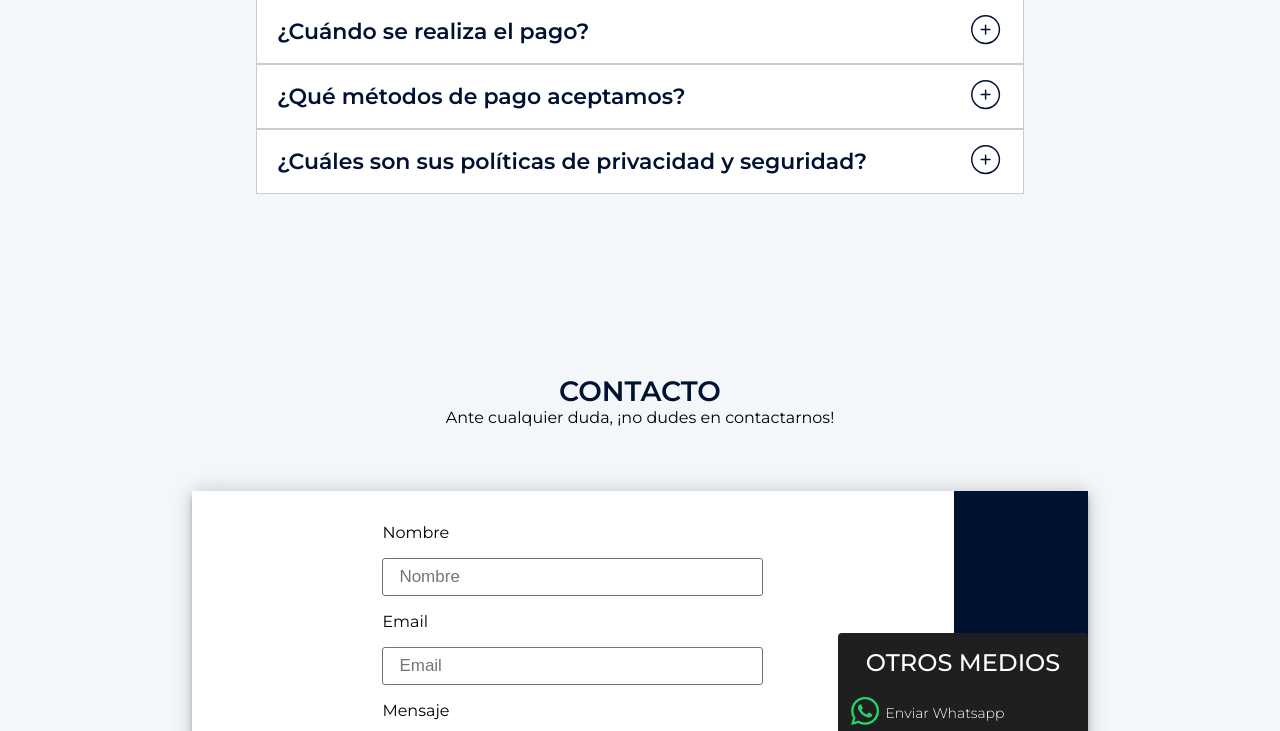
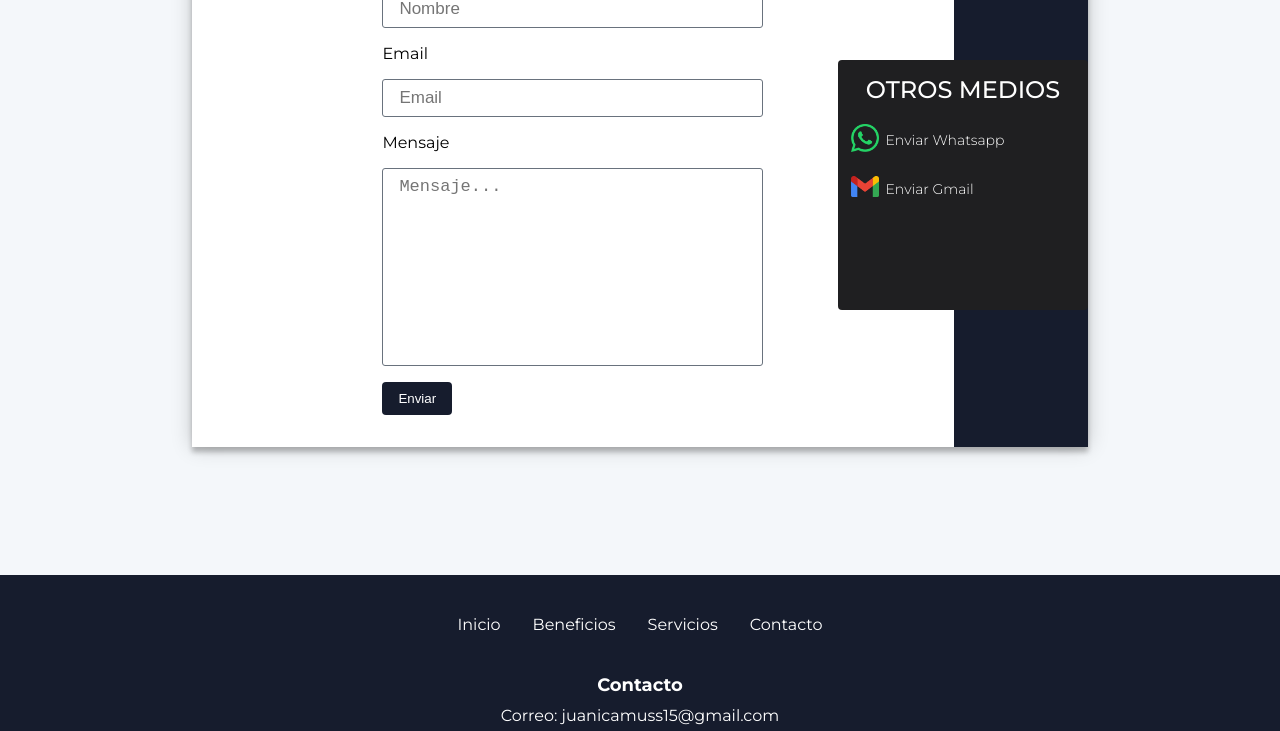
Before and after one commit to Juanicamuss21/Agencia-Digital, a React (Vite) app: page / in a window 1280 px wide. Shown: the part 2960-3691 px from the top of the page. Built offline with nearby package versions, Linux system fonts and the light colour scheme.

Commit message:
Version desktop finalizada

```diff
--- a/src/App.jsx
+++ b/src/App.jsx
@@ -5,7 +5,7 @@ import About from './components/About/About'
 // import WhyUs from './components/Why Us/WhyUs'
 import Services from './components/Services/Services'
 import Proyectos from './components/Proyectos/Proyectos'
-import Accordion from './components/Accordion/Accordion'
+// import Accordion from './components/Accordion/Accordion'
 import Contact from './components/Contact/Contact'
 import Footer from './components/Footer/Footer'
 
@@ -18,7 +18,7 @@ function App () {
       {/* <WhyUs /> */}
       <Services />
       <Proyectos />
-      <Accordion />
+      {/* <Accordion /> */}
       <Contact />
       <Footer />
     </>
--- a/src/components/About/About.jsx
+++ b/src/components/About/About.jsx
@@ -8,7 +8,7 @@ import icon3 from '../../assets/number-3-1.svg'
 
 const About = () => {
   return (
-    <section id='sobre-nosotros' className='about-section'>
+    <section id='beneficios' className='about-section'>
 
       <div className='about-section-title'>
         <h2>No impidas que tu negocio cuente con los beneficios de un sitio web</h2>
--- a/src/components/Contact/Contact.css
+++ b/src/components/Contact/Contact.css
@@ -1,10 +1,5 @@
 .section-contact {
     padding: 4rem 0;
-}
-
-.contact-container {
-    border-radius: 12px 0 0 12px;
-    text-align: center;
 }
 
 /* .contact-text {
@@ -14,10 +9,16 @@
     outline: 3px solid red;
 } */
 
-.contact-title {
-    color: var(--color-primario);
-    font-weight: 600;
+.contact-container {
+    width: 60%;
+    margin: auto;
+    text-align: center;
+    color: var(--color-text);
     text-transform: uppercase;
+}
+
+.contact-container p{
+    padding: 10px;
 }
 
 .contenedor-gris {
@@ -96,7 +97,7 @@
 
 .contenedor-azul {
     width: 15%;
-    background: var(--color-primario);
+    background: #161c2d;
 }
 
 .contact-form input,textarea{
@@ -120,14 +121,18 @@ textarea:focus {
 }
 
 .btn-form {
-    padding: .75rem 1.5rem;
+    padding: .55rem 1rem;
     color: #fff;
     border: 0;
     border-radius: 4px;
-    font-size: 17px;
     cursor: pointer;
-    background: var(--color-primario);
+    background: #161c2d;
+    transition: transform 0.3s ease;
     /* background: linear-gradient(to bottom, #3F2C9B, #5A47F1); */
+}
+
+.btn-form:hover {
+    transform: scale(1.1);
 }
 
 .contact-form input,textarea::placeholder {
--- a/src/components/Contact/Contact.jsx
+++ b/src/components/Contact/Contact.jsx
@@ -24,7 +24,7 @@ const Contact = () => {
   return (
     <section id="contacto" className="section-contact">
       <div className='contact-container'>
-        <h2 className='contact-title'>Contacto</h2>
+        <h2>Contacto</h2>
         <p>Ante cualquier duda, ¡no dudes en contactarnos!</p>
       </div>
 
--- a/src/components/Footer/Footer.css
+++ b/src/components/Footer/Footer.css
@@ -1,5 +1,5 @@
 .footer {
-    background-color: var(--color-primario);
+    background-color: #161c2d;
     color: #fff;
     padding: 20px;
   }
--- a/src/components/Footer/Footer.jsx
+++ b/src/components/Footer/Footer.jsx
@@ -7,7 +7,7 @@ const Footer = () => {
 
       <div className="footer-sections">
        <a href="#inicio">Inicio</a>
-        <a href="#sobre-nosotros">Sobre Nosotros</a>
+        <a href="#beneficios">Beneficios</a>
         <a href="#servicios">Servicios</a>
         <a href="#contacto">Contacto</a>
       </div>
```
